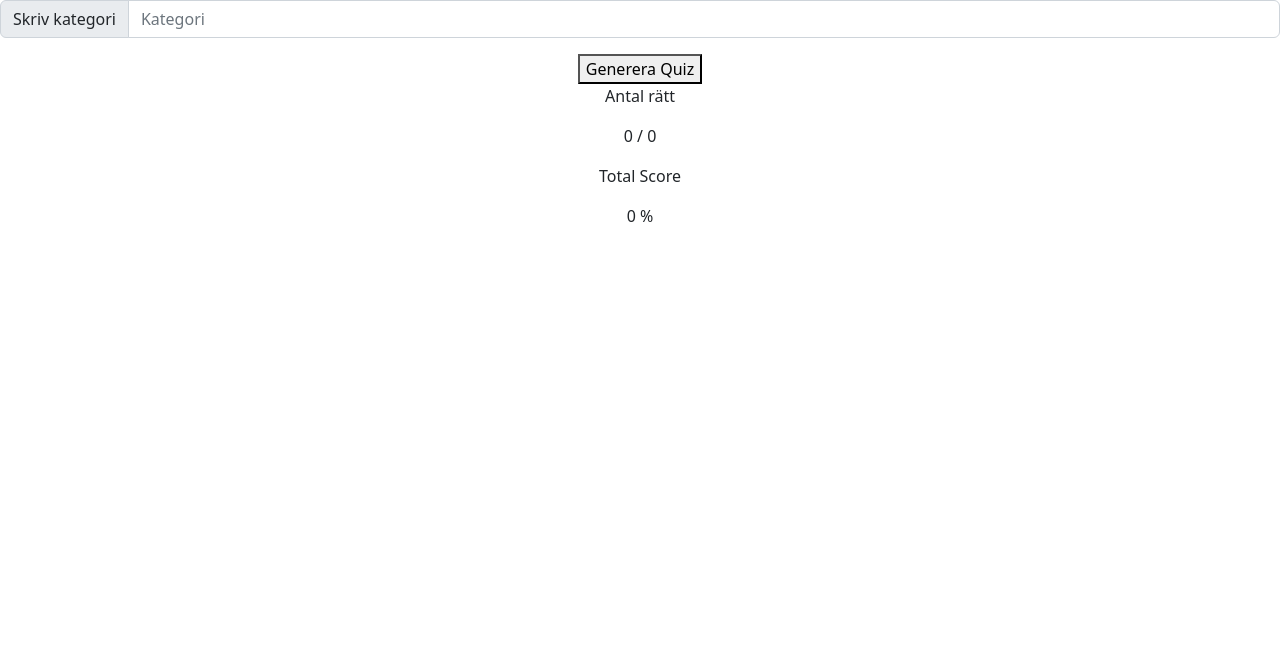
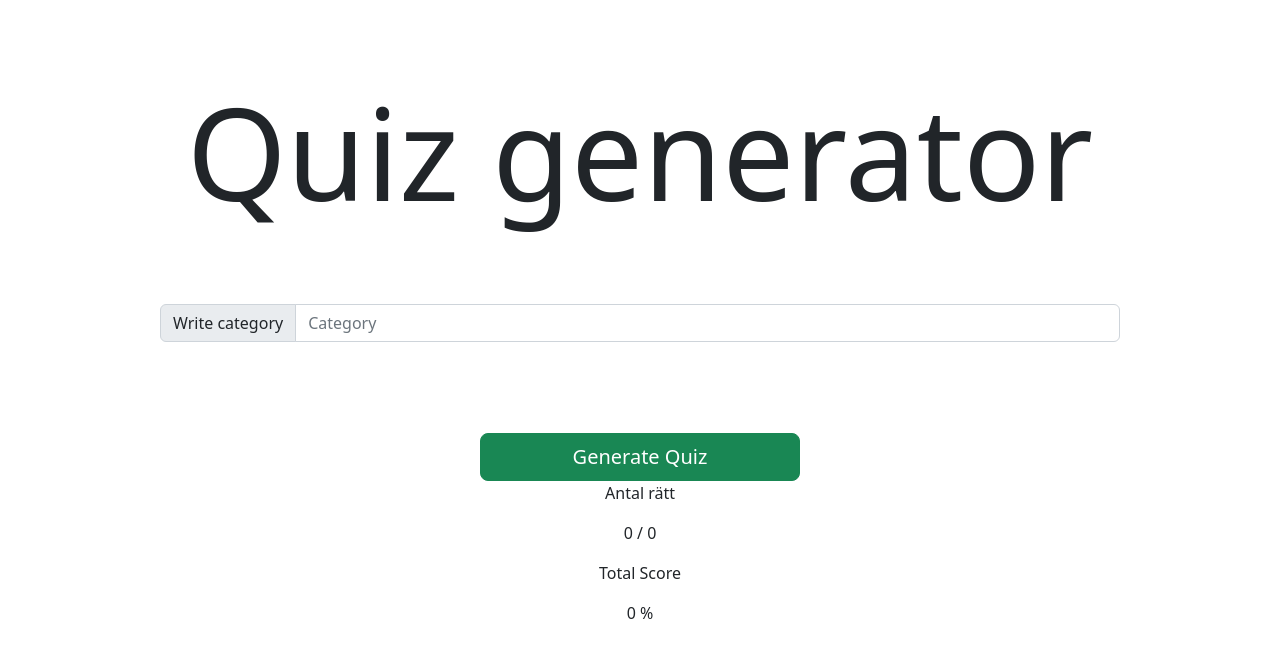
Before and after one commit to whereube/quizgpt, a React (Create React App) app: page / in a window 1280 px wide. Shown: the top 658 px of the page. Built offline with nearby package versions, Linux system fonts and the light colour scheme; no server answers.

Commit message:
Allmän styling
Fixat till lite i det första man ser på sidan med lite padding och margin mellan de olika elementen på sidan, även förstorat h1 rubriken

```diff
--- /dev/null
+++ b/src/CreateQuiz.css
@@ -0,0 +1,8 @@
+#headline{
+    font-size:10vw;
+    margin-top:75px;
+    margin-bottom:75px;
+}
+.inputField{
+    padding-bottom:75px;
+}
--- a/src/CreateQuiz.js
+++ b/src/CreateQuiz.js
@@ -1,6 +1,8 @@
 import { useRef } from "react";
 import Form from 'react-bootstrap/Form';
+import Button from 'react-bootstrap/Button';
 import InputGroup from 'react-bootstrap/InputGroup';
+import './CreateQuiz.css';
 //import InputFreeText from './InputFreeText'
 
 export default function CreateQuiz(props){
@@ -11,16 +13,21 @@ export default function CreateQuiz(props){
     return(
         <div>
             <>
-          <InputGroup className="mb-3">
-            <InputGroup.Text id="categoryInput">Skriv kategori</InputGroup.Text>
+            <h1 id="headline">Quiz generator</h1>
+          <InputGroup className="mb-3 w-75 inputField mx-auto">
+            <InputGroup.Text id="categoryInput">Write category</InputGroup.Text>
             <Form.Control ref={inputRef}
-              placeholder="Kategori"
-              aria-label="Kategori"
+              placeholder="Category"
+              aria-label="Category"
               aria-describedby="categoryInput"
             />
             </InputGroup>
         </>
-            <button onClick={InitiateRequest}>Generera Quiz</button>
+            <div className="text-center">
+                <Button className="w-25" onClick={InitiateRequest} variant="success" size="lg">
+                    Generate Quiz
+                </Button>
+            </div>
         </div>
     )
 }
```
